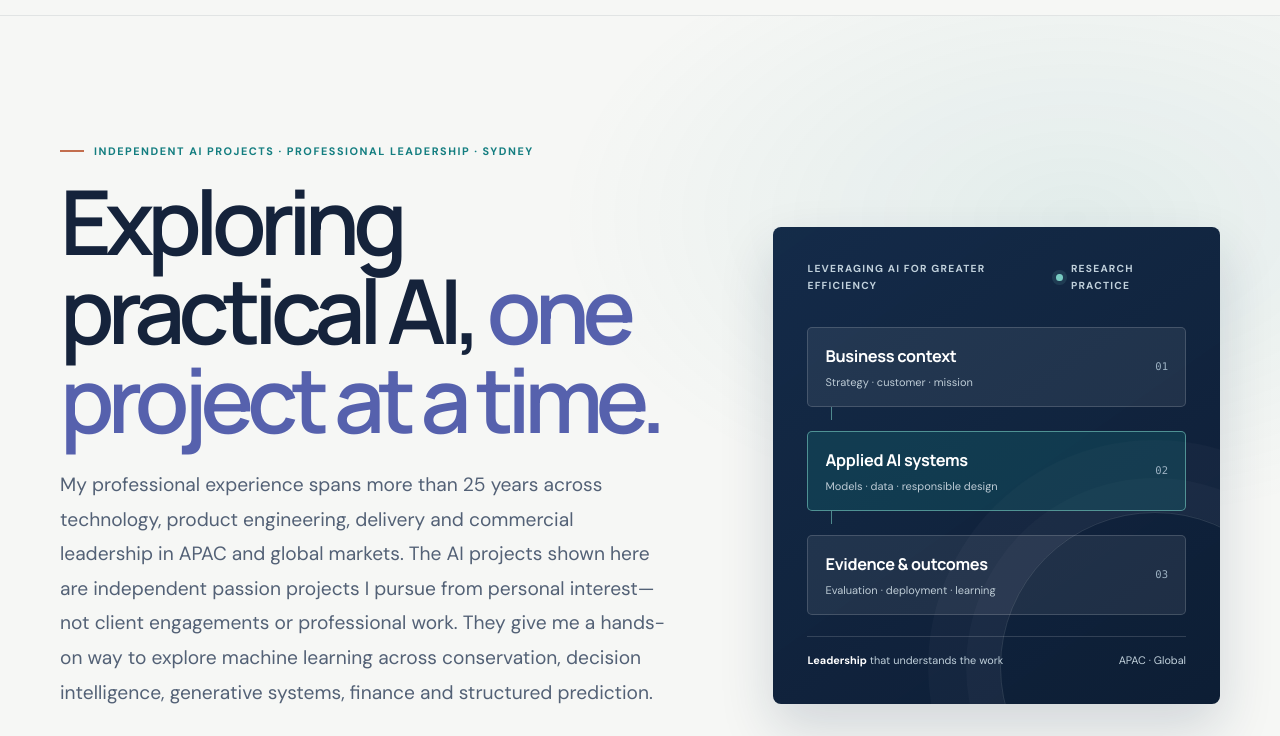
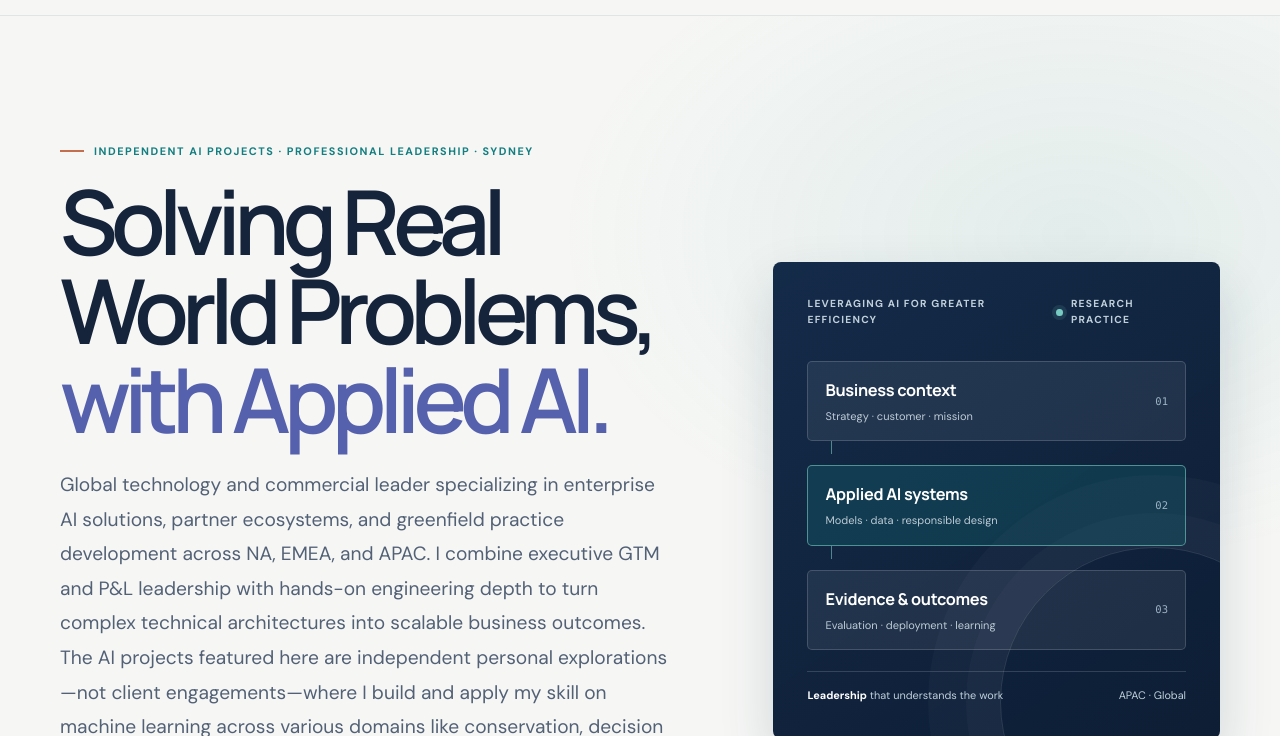
Before and after one commit to rommelsharma/rommelsharma.github.io, a plain HTML site: page index.html in a window 1280 px wide. Shown: the part 61-797 px from the top of the page. Drawn offline with Linux system fonts and the light colour scheme.

Commit message:
Update index.html

```diff
--- a/index.html
+++ b/index.html
@@ -949,8 +949,8 @@
             <div class="hero-grid shell">
                 <div>
                     <p class="kicker">Independent AI projects · Professional leadership · Sydney</p>
-                    <h1 id="page-title">Exploring practical AI, <span>one project at a time.</span></h1>
-                    <p class="hero-copy">My professional experience spans more than 25 years across technology, product engineering, delivery and commercial leadership in APAC and global markets. The AI projects shown here are independent passion projects I pursue from personal interest—not client engagements or professional work. They give me a hands-on way to explore machine learning across conservation, decision intelligence, generative systems, finance and structured prediction.</p>
+                    <h1 id="page-title">Solving Real World Problems, <span>with Applied AI.</span></h1>
+                    <p class="hero-copy">Global technology and commercial leader specializing in enterprise AI solutions, partner ecosystems, and greenfield practice development across NA, EMEA, and APAC. I combine executive GTM and P&L leadership with hands-on engineering depth to turn complex technical architectures into scalable business outcomes. The AI projects featured here are independent personal explorations—not client engagements—where I build and apply my skill on machine learning across various domains like conservation, decision intelligence, generative systems, and quantitative finance.</p>
                     <div class="hero-actions">
                         <a class="button" href="#work">Explore selected work <span aria-hidden="true">&nbsp;→</span></a>
                         <a class="button button--quiet" href="https://orcid.org/0009-0005-6819-6219" target="_blank" rel="me noopener noreferrer">Research profile <span aria-hidden="true">&nbsp;↗</span></a>
```
